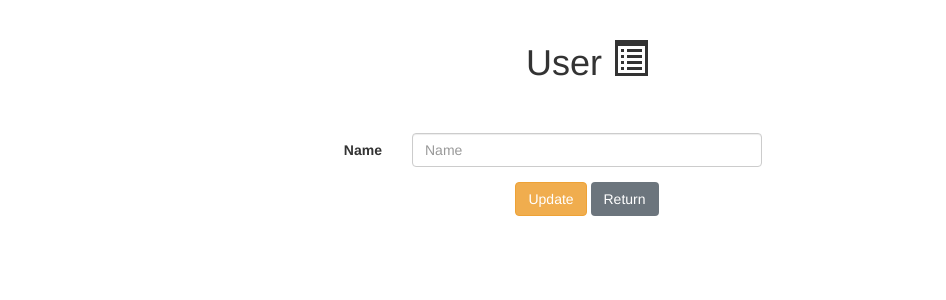
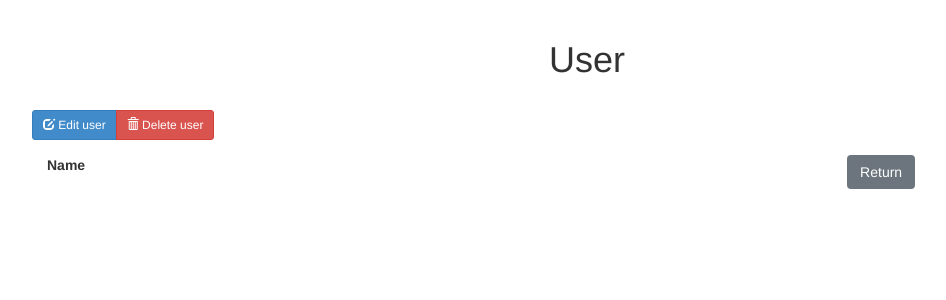
Before and after one commit to DeSiGnEr46/DesarrolloNube, a Flask app: template bookshelf/templates/user.html in a window 1280 px wide. Shown: the part 62-362 px from the top of the page, without its empty margins (53-999 px from the left). Run offline with Flask 2, Linux system fonts and the light colour scheme; the template is opened without the code that fills it, so the values that code supplies are empty; some libraries are stand-ins or nearby versions.

Commit message:
create, remove, edit user

```diff
--- a/bookshelf/__init__.py
+++ b/bookshelf/__init__.py
@@ -45,7 +45,7 @@ def create_app(config, debug=True, testing=False, config_overrides=None):
 
     @app.route('/login')
     def login_index():
-        return redirect(url_for('user.login_foo'))
+        return redirect(url_for('user.login'))
 
     # Add a default root route.
     @app.route("/")
--- a/bookshelf/templates/base.html
+++ b/bookshelf/templates/base.html
@@ -43,7 +43,7 @@
         <!-- {% if user == False and self._TemplateReference__context.name != 'login.html' %}
                <a href="/login">Login</a>
              {% elif user %}
-               <a href="/user/{{ user.key().id() }}">{{ user.name }} {{ user.surname }}</a>
+               <a href="/user/{{ user.id }}">{{ user.name }} {{ user.surname }}</a>
              {% endif %}-->
       </ul>
       <form class="form-inline my-2 my-lg-0" style="float: right;">
--- a/bookshelf/templates/login.html
+++ b/bookshelf/templates/login.html
@@ -15,6 +15,8 @@
                     </div>
                     <button type="submit" class="btn btn-primary">Login</button>
                     Don't have an account? <a href="/user/signup">SignUp!</a>
+                    <button type="submit" class="btn btn-primary">Login</button>
+                    Don't have an account?2 <a href="/user/add">SignUp!2</a>
                 </form>
     </div>
 </div>
--- a/bookshelf/templates/user.html
+++ b/bookshelf/templates/user.html
@@ -6,56 +6,33 @@
 
 <div class="row">
     <div class="col-lg-12 text-center">
-        <h1>User <span class="glyphicon glyphicon-list-alt" aria-hidden="true"></span></h1>
+        <h1>User</h1>
     </div>
 </div>
 <br/>
+<div class="btn-group">
+  <a href="/user/{{ user.id }}/edit" class="btn btn-primary btn-sm">
+    <i class="glyphicon glyphicon-edit"></i>
+    Edit user
+  </a>
+  <a href="/user/{{ user.id }}/delete" class="btn btn-danger btn-sm">
+    <i class="glyphicon glyphicon-trash"></i>
+    Delete user
+  </a>
+</div>
+
 <br/>
-<div class="row">
-    <div class="col-md-2"></div>
-    <div class="col-md-8">
-        <form class="form-horizontal" role="form" action="" method="post">
+<div class="media">
   <div class="form-group">
     <label for="inputName" class="col-sm-3 control-label">Name</label>
-
     <div class="col-sm-6">
-                    <input type="text" class="form-control" name="inputName" id="inputName"
-                           placeholder="Name" value="{{ user.name }}">
+      <div class="media-body">
+        <h4 class="user-name">{{ user.name }}</h4>
       </div>
     </div>
-            <!-- div class="form-group">
-                <label for="inputSurname" class="col-sm-3 control-label">Surname</label>
-
-                <div class="col-sm-6">
-                    <input type="text" class="form-control" name="inputSurname" id="inputSurname"
-                           placeholder="Surname" value="{{ user.surname }}">
-                </div>
-            </div>
-            <div class="form-group">
-                <label for="inputEmail" class="col-sm-3 control-label">Email</label>
-
-                <div class="col-sm-6">
-                    <input type="email" class="form-control" name="inputEmail" id="inputEmail" placeholder="123@abcd.ef" value="{{ user.email }}">
-                </div>
-            </div>
-
-            <div class="form-group">
-                <label for="inputAge" class="col-sm-3 control-label">Age</label>
-
-                <div class="col-sm-6">
-                    <input type="text" class="form-control" name="inputAge" id="inputAge"
-                           placeholder="0-130" value="{{ user.age }}">
-                </div>
-            </div-->
   <div class="form-group text-center">
-                <button type="submit" value="submit" class="btn btn-warning">Update</button>
     <a class="btn btn-secondary" href ="/">Return</a>
   </div>
-        </form>
-    </div>
-    <div class="col-md-2"></div>
-</div>
-
 
 <script src="../static/js/jquery.js"></script>
 <script src="../static/js/bootstrap.min.js"></script>
```
Also changed, not shown: bookshelf/templates/list.html (+3 -5 lines), bookshelf/templates/user_edit.html (deleted, +0 -39 lines), bookshelf/templates/user_form.html (added, +18 -0 lines), bookshelf/user.py (+14 -14 lines), 4 other files. Lines whose indentation alone changed are shown as unchanged.
